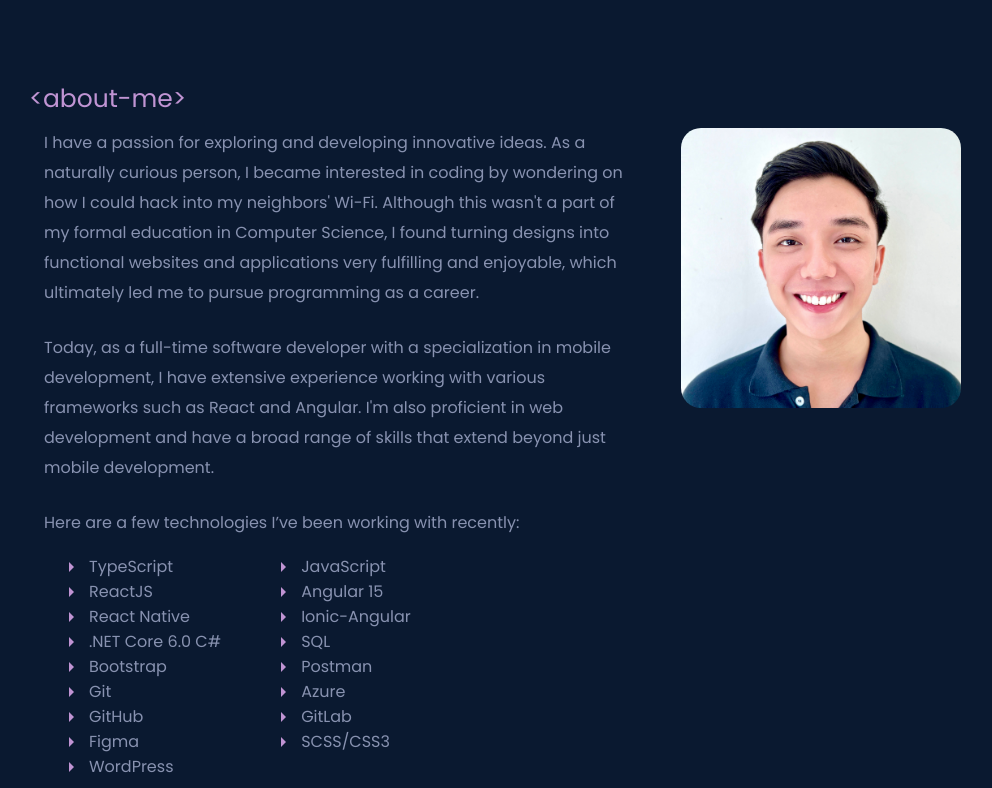
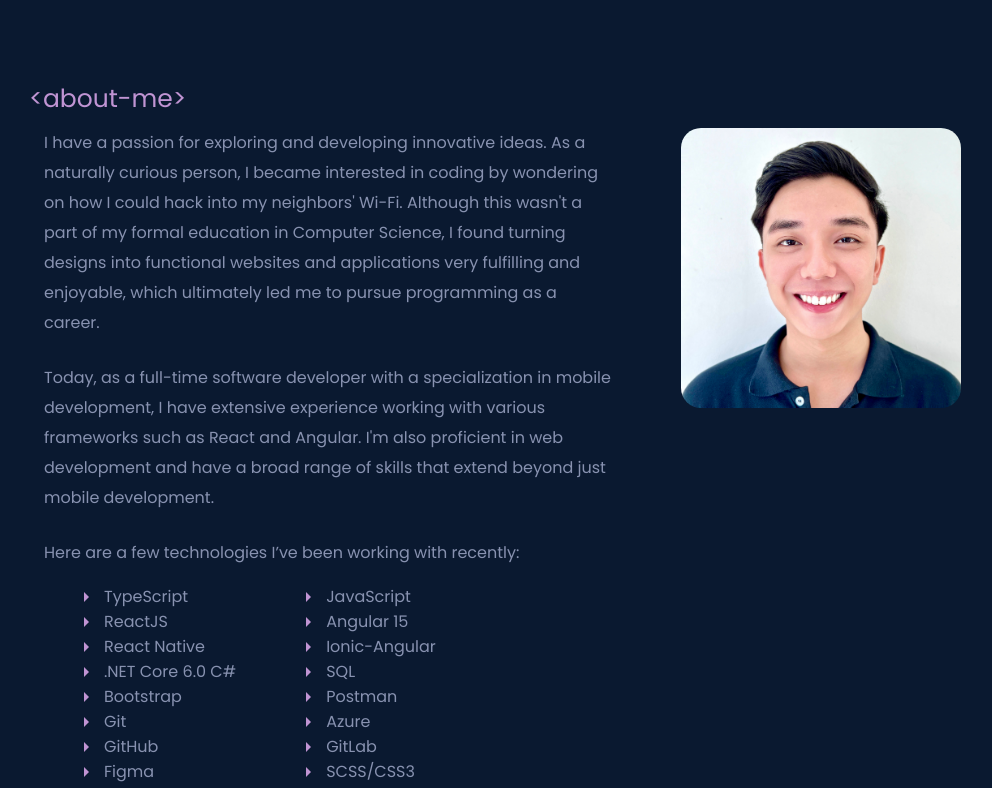
Before and after one commit to barreyrojohnmiko/personal-portfolio, a React (Create React App) app: page /#/ in a window 1280 px wide. Shown: the part 720-1508 px from the top of the page, without its empty margins (145-1137 px from the left). Built offline with nearby package versions, Linux system fonts and the light colour scheme.

Commit message:
added tech panels

```diff
--- a/src/components/about/About.tsx
+++ b/src/components/about/About.tsx
@@ -62,6 +62,12 @@ const AboutComponent: React.FC<AboutProps> = ({ aboutMeSectionRef }) => {
             </div>
 
             <div className="tech-listing">
+              {/*{techList1.map((tech, index) => (
+                <div className="tech-stack-panel">
+                  <div>{tech}</div>
+                </div>
+              ))} */}
+
               <ul className="tech-listing-spacing">
                 {techList1.map((tech, index) => (
                   <li className="bullet-point" key={index}>
--- a/src/components/about/styles.scss
+++ b/src/components/about/styles.scss
@@ -29,9 +29,9 @@
         justify-content: center;
         flex-direction: column;
 
+        padding-left: 15px;
+
         .about-me-text {
-          margin-left: 15px;
-
           font-style: normal;
           font-weight: normal;
           font-size: 16px;
@@ -44,6 +44,7 @@
         .tech-listing {
           display: flex;
           flex-direction: row;
+          gap: 10px;
         }
 
         .tech-listing-spacing {
@@ -70,6 +71,20 @@
             border-style: solid;
             border-width: 5px 0 5px 5px;
             border-color: transparent transparent transparent #c094d3;
+          }
+        }
+
+        .tech-stack-panel {
+          display: flex;
+          justify-content: flex-start;
+          border-radius: 4px;
+          border: 1px solid #c094d3;
+
+          padding: 6px 10px;
+
+          :nth-child(1) {
+            font-size: 14px;
+            color: #c094d3;
           }
         }
       }
```
